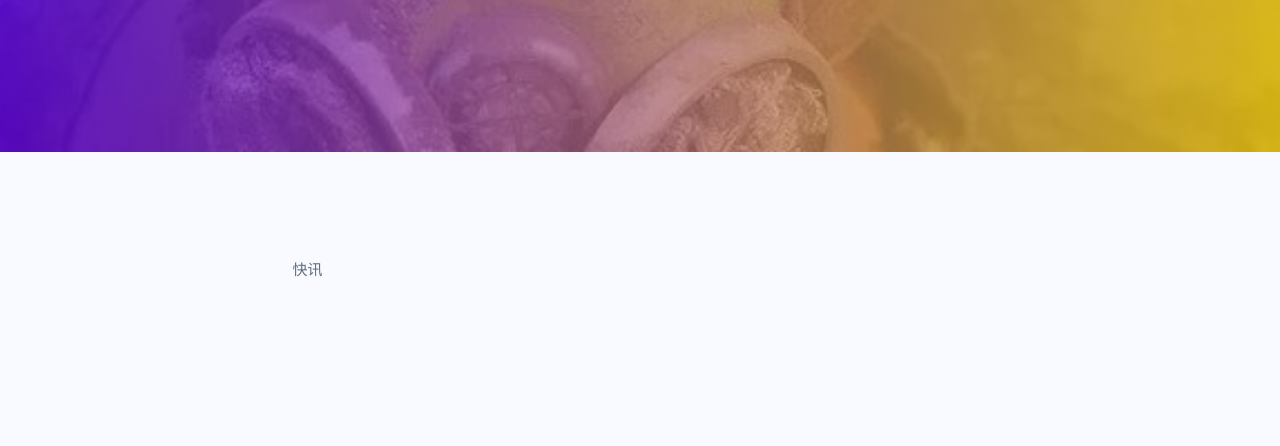
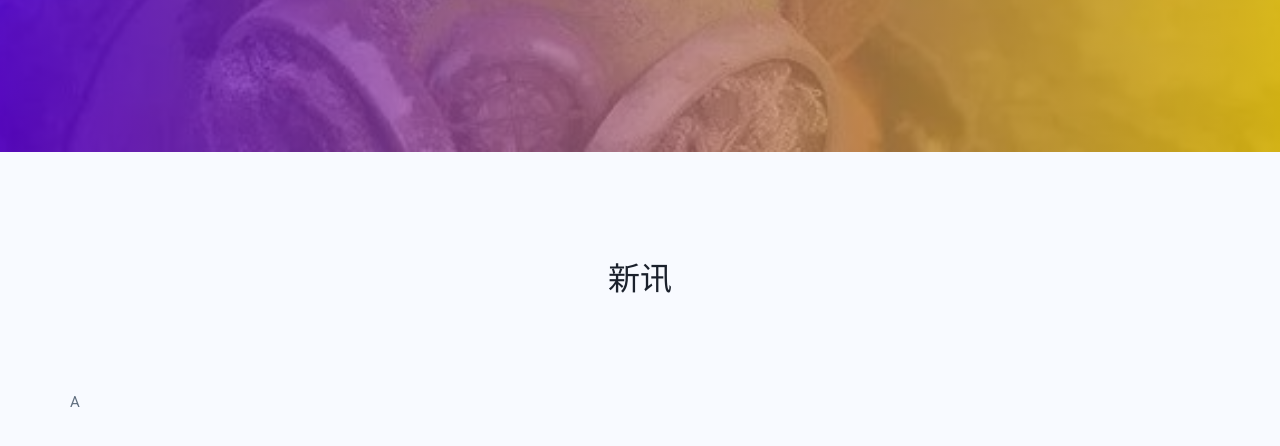
Before and after one commit to chenfeizhisheng/chenfeizhisheng.github.io, a Jekyll site: the page built from index.html, in a window 1280 px wide and 900 px high, scrolled down 672 px. Shown: the top 446 px of the window. Built offline with Jekyll 4.4.1, drawn with Linux system fonts in a browser that asks for light colours; some web fonts are replaced.

Commit message:
Update index.html

```diff
--- a/index.html
+++ b/index.html
@@ -18,19 +18,17 @@ title: 尘肺之声
 
     <section class="ftco-section bg-light">
       <div class="container">
-        <div class="row justify-content-center mb-5 pb-3">快讯
-          <div class="col-md-7 heading-section ftco-animate text-center">快讯
+        <div class="row justify-content-center mb-5 pb-3">
             <h2 class="mb-4">新讯</h2>
-          </div>
         </div>
-        <div class="row d-flex">
+        <div class="row d-flex">A
 	<ul>
 	  {% for post in site.posts %}
-	  <div class="col-md-4 d-flex ftco-animate">
-              <div class="blog-entry align-self-stretch">
+	  <div class="col-md-4 d-flex ftco-animate">B
+            <div class="blog-entry align-self-stretch">C
 	              <a href="{{ post.url }}" class="block-20" style="background-image: url('images/{{ post.title }}.jpg');"></a>
-              <div class="text p-4 d-block">
-              	<div class="meta mb-3">
+              <div class="text p-4 d-block">D
+              	<div class="meta mb-3">E
                   <div>{{ post.date | date_to_string }}</div>
                 </div>
                 <h3 class="heading mt-3"><a href="{{ post.url }}">{{ post.title }}</a></h3>
```
